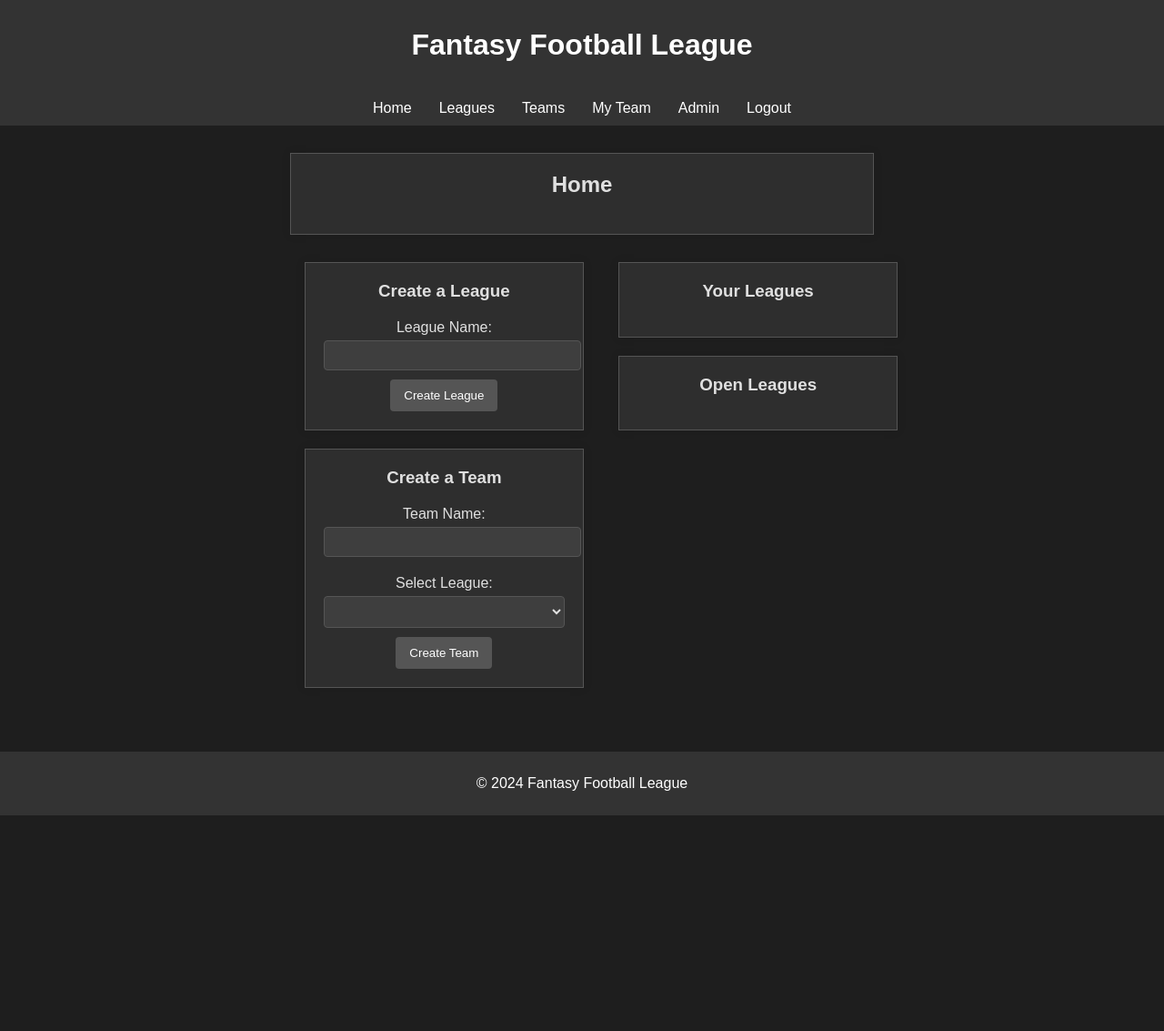
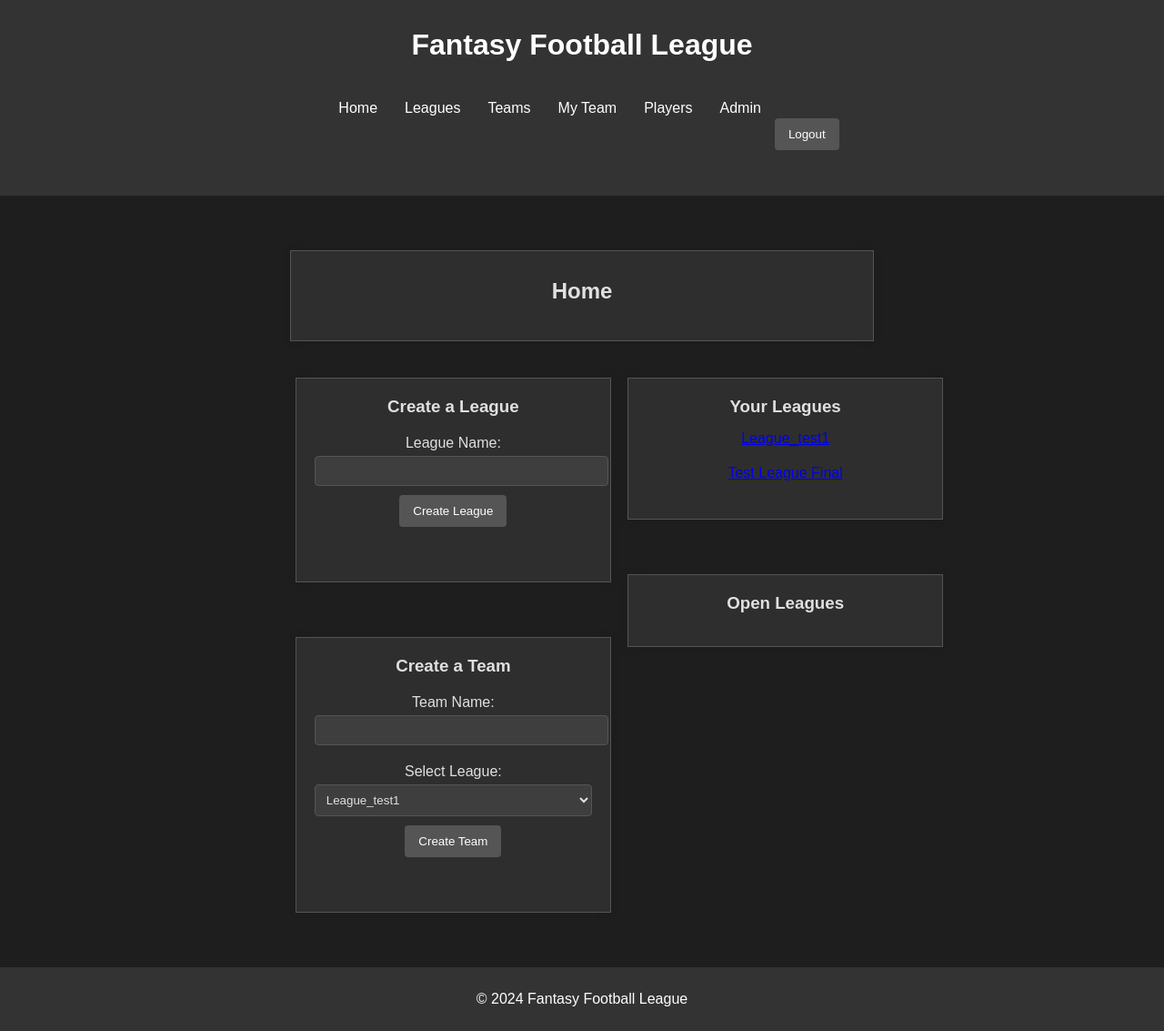
Before and after one commit to TrevorMumm/football_draft, a Django app: page / in a window 1280 px wide. Shown: the whole page at 91% size. Before the commit the page ends 896 px from the top, so only its background shows below. Run offline with Django 3.2, Linux system fonts and the light colour scheme; a user stored in the database is signed in; data comes from the database, SQL or seed files in the repository; both versions use the stored data as it was after the commit; lists and menus that the app fills with data are empty.

Commit message:
More revised code

```diff
--- a/fantasy_football/templates/base.html
+++ b/fantasy_football/templates/base.html
@@ -5,7 +5,6 @@
     <meta charset="UTF-8">
     <meta name="viewport" content="width=device-width, initial-scale=1.0">
     <title>{% block title %}My Site{% endblock %}</title>
-    {% load static %}
     <link rel="stylesheet" href="{% static 'styles.css' %}">
 </head>
 <body>
@@ -18,6 +17,7 @@
             <a href="{% url 'all_leagues' %}">Leagues</a>
             <a href="{% url 'all_teams' %}">Teams</a>
             <a href="{% url 'my_team' %}">My Team</a>
+            <a href="{% url 'player_list' %}">Players</a>
             <a href="{% url 'admin:index' %}">Admin</a>
             {% if user.is_authenticated %}
             <form id="logout-form" method="post" action="{% url 'logout' %}" style="display: inline;">
--- a/fantasy_football/templates/home.html
+++ b/fantasy_football/templates/home.html
@@ -28,7 +28,7 @@
                     <input type="text" name="team_name" id="team_name">
                     <label for="league_id">Select League:</label>
                     <select name="league_id" id="league_id">
-                        {% for league in open_leagues %}
+                        {% for league in leagues %}
                         <option value="{{ league.id }}">{{ league.name }}</option>
                         {% endfor %}
                     </select>
@@ -40,8 +40,8 @@
         <div class="right-column">
             <div class="box">
                 <h3>Your Leagues</h3>
-                <ul>
-                    {% for league in user_leagues %}
+                <ul class="no-bullets">
+                    {% for league in leagues %}
                     <li><a href="{% url 'league_detail' league.id %}">{{ league.name }}</a></li>
                     {% endfor %}
                 </ul>
@@ -49,8 +49,8 @@
 
             <div class="box">
                 <h3>Open Leagues</h3>
-                <ul>
-                    {% for league in open_leagues %}
+                <ul class="no-bullets">
+                    {% for league in League.objects.all %}
                     <li><a href="{% url 'league_detail' league.id %}">{{ league.name }}</a></li>
                     {% endfor %}
                 </ul>
--- a/fantasy_football/templates/league_detail.html
+++ b/fantasy_football/templates/league_detail.html
@@ -13,7 +13,7 @@
                     {% if teams %}
                     <ul>
                         {% for team in teams %}
-                        <li>Team: {{ team.name }} | Member: {{ team.owner.username }}</li>
+                        <li>{{ team.owner.username }}: {{ team.name }}</li>
                         {% endfor %}
                     </ul>
                     {% else %}
--- a/fantasy_football/urls.py
+++ b/fantasy_football/urls.py
@@ -22,4 +22,5 @@
     path('teams/', league_views.all_teams, name='all_teams'),
     path('my_team/', league_views.my_team, name='my_team'),
     path('assign_players/', league_views.assign_players, name='assign_players'),
+    path('player-list/', league_views.player_list, name='player_list'),
 ]
--- a/leagues/views.py
+++ b/leagues/views.py
@@ -5,9 +5,8 @@
 from django.contrib import messages
 from .models import League, Team, Player, Auction
 from .utils import generate_bracket
+from .forms import TeamForm, UploadFileForm, AssignPlayerForm
 from django import forms
-from openpyxl import load_workbook
-from datetime import datetime, timedelta
 
 @login_required
 def my_team(request):
@@ -91,7 +90,7 @@
 def home(request):
     user = request.user
     teams = Team.objects.filter(owner=user)
-    leagues = League.objects.filter(team__owner=user).distinct()  # Fetch leagues through teams
+    leagues = League.objects.filter(team__owner=user).distinct()  # Ensure correct fetching of leagues
 
     if request.method == 'POST':
         if 'create_team' in request.POST:
@@ -114,18 +113,6 @@
     }
     return render(request, 'home.html', context)
 
-    context = {
-        'login_form': login_form,
-        'register_form': register_form,
-    }
-    if request.user.is_authenticated:
-        user_leagues = request.user.leagues.all()
-        open_leagues = League.objects.exclude(id__in=user_leagues.values_list('id', flat=True))
-        context['user_leagues'] = user_leagues
-        context['open_leagues'] = open_leagues
-
-    return render(request, 'home.html', context)
-
 @login_required
 def create_league(request):
     if not request.user.is_superuser:
@@ -142,10 +129,14 @@
 @login_required
 def league_detail(request, league_id):
     league = get_object_or_404(League, id=league_id)
-    teams = league.teams.all()
-    members_teams = {member: member.team_set.filter(leagues=league) for member in league.members.all()}
+    teams = Team.objects.filter(leagues=league)
 
-    bracket = generate_bracket(league.members.all())
+    # Adjust members_teams accordingly. Assuming you want to show teams and their owners.
+    members_teams = {team.owner: team for team in teams}
+
+    # Assuming generate_bracket takes a list of members (users), we get them from teams.
+    members = [team.owner for team in teams]
+    bracket = generate_bracket(members)
 
     return render(request, 'league_detail.html', {
         'league': league,
@@ -211,3 +202,8 @@
 
     teams = Team.objects.all()
     return render(request, 'all_teams.html', {'teams': teams, 'form': form})
+
+@login_required
+def player_list(request):
+    players = Player.objects.all().order_by('rank')
+    return render(request, 'player_list.html', {'players': players})
--- a/static/styles.css
+++ b/static/styles.css
@@ -1,3 +1,5 @@
+/* styles.css */
+
 /* Global styles */
 body {
     font-family: Arial, sans-serif;
@@ -20,30 +22,15 @@
 .nav-container {
     display: flex;
     justify-content: center;
-    align-items: center; /* Ensure items are vertically centered */
 }
 
-.nav-container a, .nav-container button {
+.nav-container a {
     color: white;
     text-decoration: none;
     margin: 0 15px;
-    background: none;
-    border: none;
-    padding: 0;
-    font: inherit;
-    cursor: pointer;
-    display: inline-flex; /* Ensure the button behaves like a link */
-    align-items: center; /* Vertically center the button text */
 }
 
-.nav-container form {
-    margin: 0;
-    padding: 0;
-    display: flex;
-    align-items: center; /* Vertically align form with other nav items */
-}
-
-.nav-container a:hover, .nav-container button:hover {
+.nav-container a:hover {
     text-decoration: underline;
 }
 
@@ -52,39 +39,89 @@
     flex: 1;
     display: flex;
     flex-direction: column;
-    justify-content: flex-start;
+    justify-content: center;
     align-items: center;
     padding: 20px;
     max-width: 1200px;
     margin: 0 auto;
 }
 
-.centered-container {
-    padding-top: 10px; /* Reduced padding to move content up */
+.content-wrapper {
+    display: flex;
+    width: 100%;
+    max-width: 1200px;
+    margin: 20px 0;
+    padding: 20px;
+    background: #2e2e2e; /* Dark content background */
+    box-shadow: 0 0 10px rgba(0, 0, 0, 0.1);
 }
 
+/* Box class for content */
 .box {
     width: 100%;
     max-width: 600px;
-    margin-bottom: 20px;
+    margin: 20px; /* Add margin to ensure spacing between boxes */
     padding: 20px;
     background: #2e2e2e; /* Dark content background */
     border: 1px solid #555; /* Border color */
-    box-shadow: 0 0 10px rgba(0, 0, 0, 0.1);
+    box-shadow: 0 0 10px rgba(0, 0, 0, 0.1); /* Shadow effect */
+    text-align: center;
+}
+
+/* New styles for the two-column layout */
+.two-column-layout {
+    display: flex;
+    justify-content: space-between;
+    width: 100%;
+    gap: 20px; /* Add gap between the columns */
+    flex-wrap: wrap; /* Allow columns to wrap if needed */
+}
+
+.left-column, .right-column {
+    flex: 1;
+    display: flex;
+    flex-direction: column;
+    gap: 20px; /* Add gap between the boxes within each column */
+}
+
+.left-column {
+    margin-right: 20px;
+}
+
+.right-column {
+    margin-left: 20px;
+}
+
+.right-column h3, .left-column h3 {
+    margin-bottom: 10px; /* Add some space below the headers */
+    text-align: center;
+}
+
+.right-column ul, .left-column ul {
+    margin-top: 0; /* Ensure no additional margin on top of the list */
+    padding-left: 0; /* Remove default padding */
+    list-style: none; /* Remove bullet points */
+}
+
+.right-column ul li, .left-column ul li {
+    margin-bottom: 10px; /* Add space between list items */
     text-align: center;
 }
 
 h2, h3, h4 {
     color: #e0e0e0; /* Light heading color */
+    text-align: center; /* Center the headings */
     margin-top: 0;
 }
 
 h2 {
+    margin-top: 10px; /* Adjust margin to move it closer to the navbar */
     margin-bottom: 20px; /* Ensure there's some space below the heading */
 }
 
 form {
     margin-top: 20px;
+    margin-bottom: 40px; /* Add more space below the form */
     text-align: center;
 }
 
@@ -117,70 +154,7 @@
     background-color: #777; /* Lighter button color on hover */
 }
 
-/* Styles for the two-column layout */
-.two-column-layout {
-    display: flex;
-    justify-content: space-between;
-    width: 100%;
-    max-width: 1200px;
-}
-
-.left-column, .right-column {
-    flex: 1;
-    margin: 10px;
-    display: flex;
-    flex-direction: column;
-}
-
-.left-column {
-    margin-right: 40px; /* Increase margin between columns */
-}
-
-.right-column {
-    margin-left: 40px; /* Increase margin between columns */
-}
-
-.list-container h3 {
-    text-align: center;
-    margin-top: 0; /* Remove top margin */
-}
-
-.list-container ul {
-    padding-left: 0;
-    list-style-type: none; /* Remove bullet points */
-    text-align: center;
-}
-
-.list-container ul li {
-    margin-bottom: 10px;
-}
-
-/* Specific styles for the teams and members list */
-.teams-members-list {
-    width: 100%;
-    margin-bottom: 20px;
-}
-
-.list-header, .list-row {
-    display: flex;
-    justify-content: space-between;
-    padding: 10px 0;
-}
-
-.list-header {
-    font-weight: bold;
-    border-bottom: 1px solid #555;
-}
-
-.list-column {
-    flex: 1;
-    text-align: left;
-}
-
-.list-column:nth-child(2) {
-    text-align: right;
-}
-
+/* Bracket styling */
 .bracket {
     margin-top: 20px;
 }
@@ -205,3 +179,13 @@
 .alert-success {
     background-color: #4CAF50;
 }
+
+/* No-bullets class for ul */
+ul.no-bullets {
+    list-style-type: none;
+    padding: 0;
+}
+
+ul.no-bullets li {
+    padding: 5px 0; /* Optional: add some padding for better spacing */
+}
```
Also changed, not shown: all_teams.html (+10 -10 lines), fantasy_football/templates/all_teams.html (+3 -8 lines), fantasy_football/templates/player_list.html (added, +33 -0 lines), db.sqlite3, leagues/models.py (line endings or trailing spaces).
